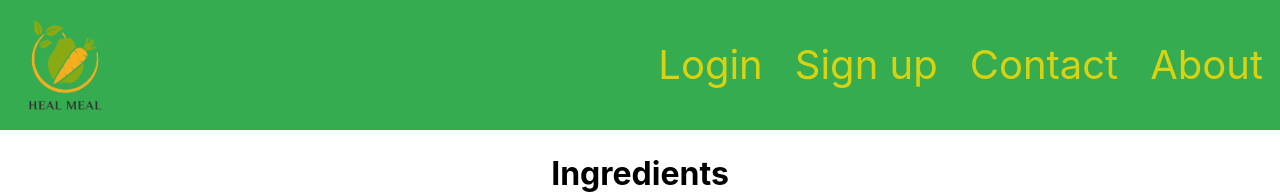
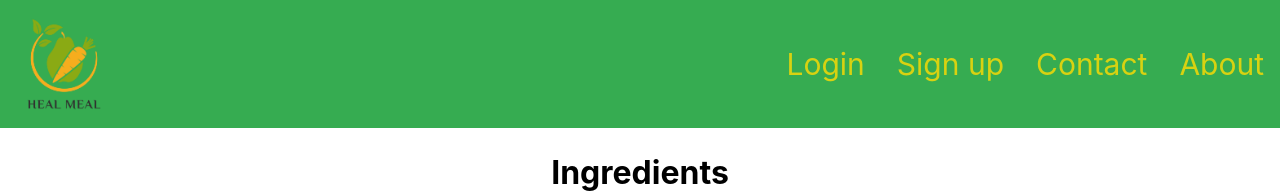
Before and after one commit to SandeepKalyan/Heal_Meal, a React (Create React App) app in the folder frontend/: page / in a window 1280 px wide. Shown: the top 194 px of the page. Built offline with nearby package versions, Linux system fonts and the light colour scheme.

Commit message:
Frontend: Updated home page

```diff
--- a/frontend/src/components/style.css
+++ b/frontend/src/components/style.css
@@ -2,11 +2,13 @@
     display: inline-flex;
     justify-content: space-between;
     align-items: center;
-    padding: 1px;
+    padding: 0px;
     text-align: center;
     background: #36ac51;
     font-size: 40px;
 }
+
+
 
 ul {
     list-style-type: none;
@@ -18,6 +20,7 @@ ul {
 
 li {
     float: left;
+    font-size: 30px;
 }
 
 li a {
@@ -43,10 +46,22 @@ li a:hover {
 
 .page {
     text-align: center;
+    color: #000000;
+
 }
 
 .ingredient-entry {
     display: inline-flex;
     align-items: center;
-    margin-right: 14%;
+    margin-right: 12%;
 }
+
+.ing-image {
+    margin-right: 20%;
+}
+
+.footer {
+    margin: 0%;
+    padding: 0%;
+
+}
```
